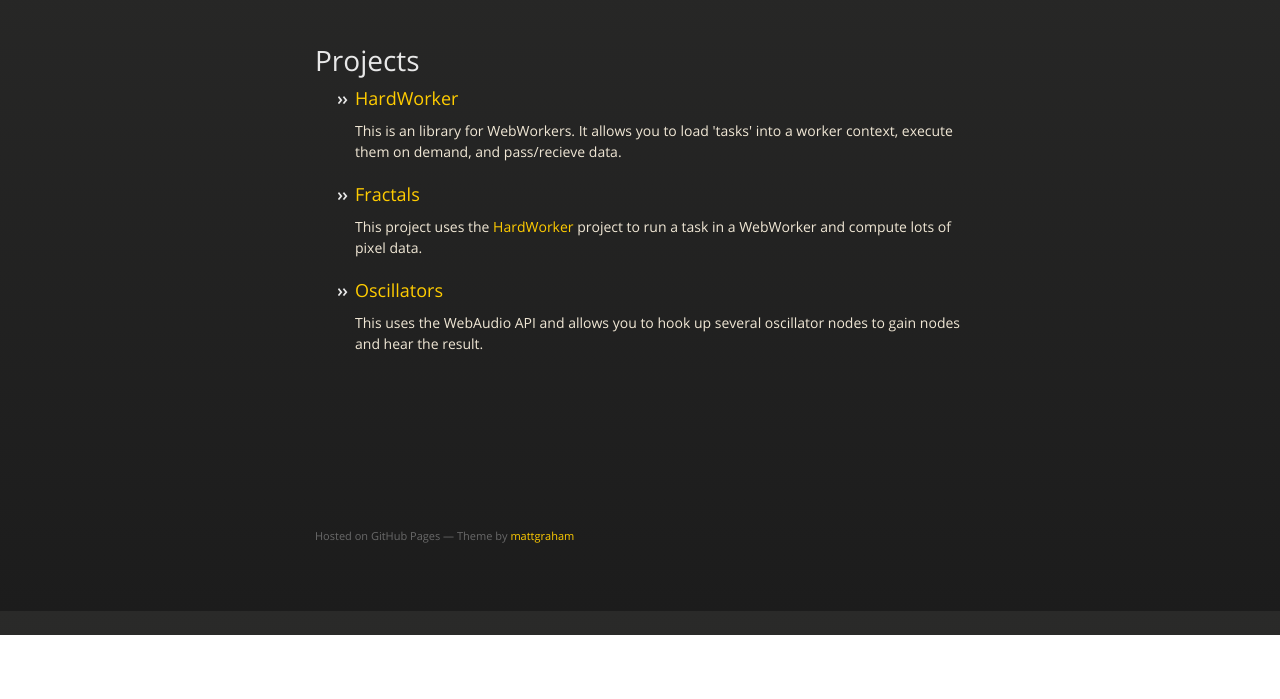
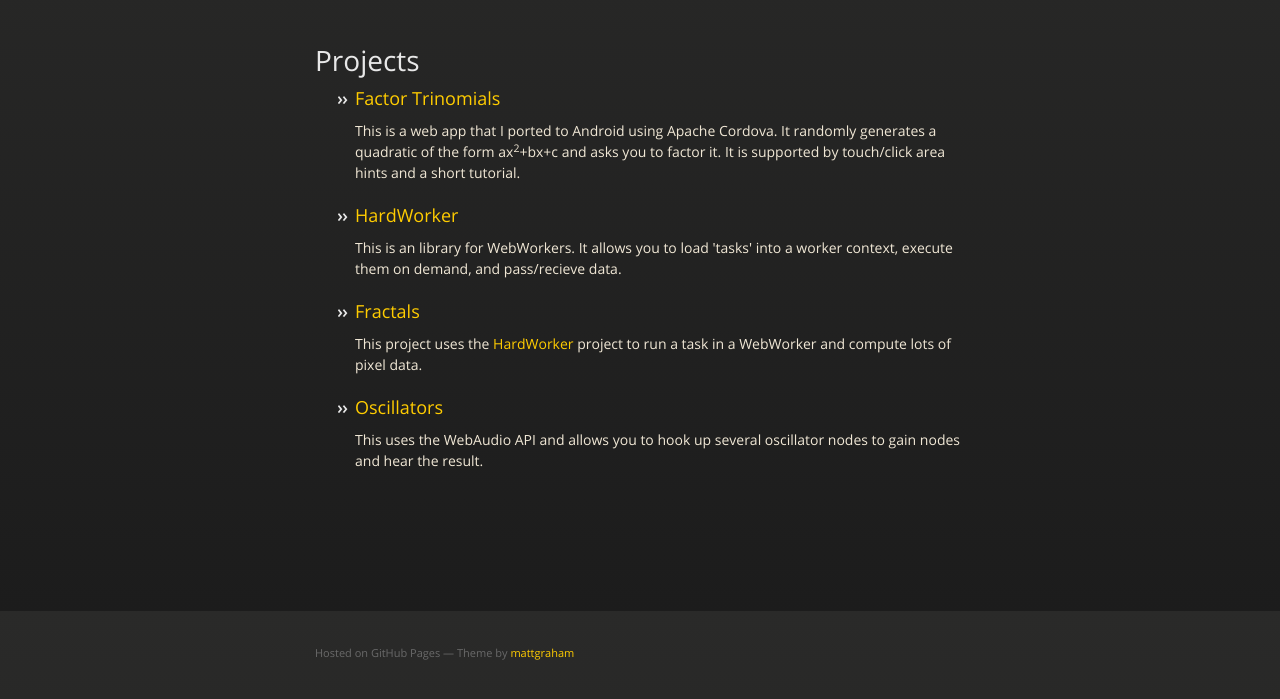
Before and after one commit to aressler38/aressler38.github.io, a plain HTML site: page index.html in a window 1280 px wide. Shown: the part 189-888 px from the top of the page. Before the commit the page ends 824 px from the top, so only its background shows below. Drawn offline with nearby package versions, Linux system fonts and the light colour scheme.

Commit message:
adding another project

```diff
--- a/index.html
+++ b/index.html
@@ -35,6 +35,18 @@
         </h1>
 
         <ul>
+            <li>
+                <h3>
+                    <a href="http://aressler38.github.io/factor-trinomials">
+                        Factor Trinomials
+                    </a>
+                </h3>
+                <p>This is a web app that I ported to Android using Apache Cordova.
+                   It randomly generates a quadratic of the form ax<sup>2</sup>+bx+c and
+                   asks you to factor it. It is supported by touch/click area hints and
+                   a short tutorial.
+                </p>
+            </li>
             <li>
                 <h3>
                     <a href="http://aressler38.github.io/HardWorker">
```
